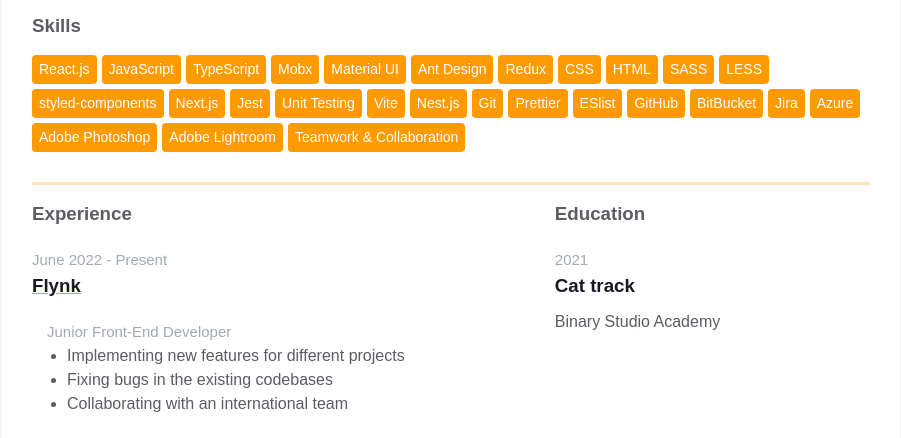
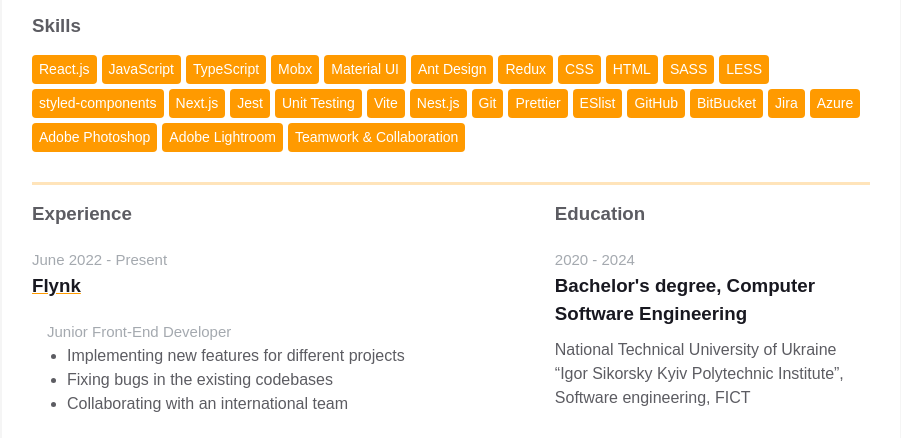
Before and after one commit to artemmatiushenko1/homepage, a plain HTML site: page index.html in a window 1280 px wide. Shown: the part 351-789 px from the top of the page, without its empty margins (189-1090 px from the left). Drawn offline with Linux system fonts and the light colour scheme.

Commit message:
Update education section

```diff
--- a/index.html
+++ b/index.html
@@ -180,15 +180,16 @@
                   <div class="additional-info__education-university">
                     <span
                       class="additional-info__education-university-durability"
-                      >2021</span
+                      >2020 - 2024</span
                     >
                     <h3
                       class="additional-info__education-university-speciality"
                     >
-                      Cat track
+                      Bachelor's degree, Computer Software Engineering
                     </h3>
                     <p class="additional-info__education-university-name">
-                      Binary Studio Academy
+                      National Technical University of Ukraine “Igor Sikorsky
+                      Kyiv Polytechnic Institute”, Software engineering, FICT
                     </p>
                   </div>
                 </div>
```
